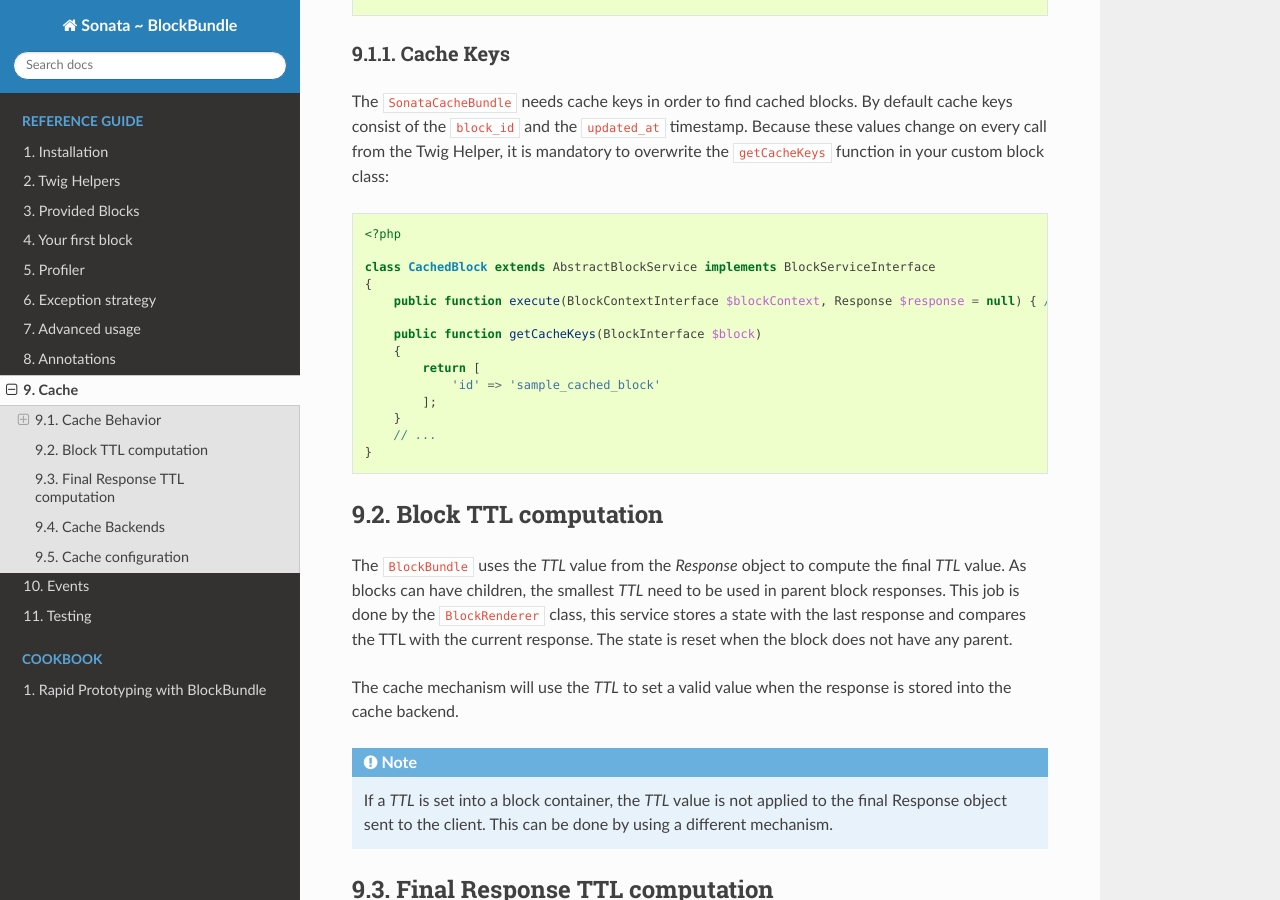
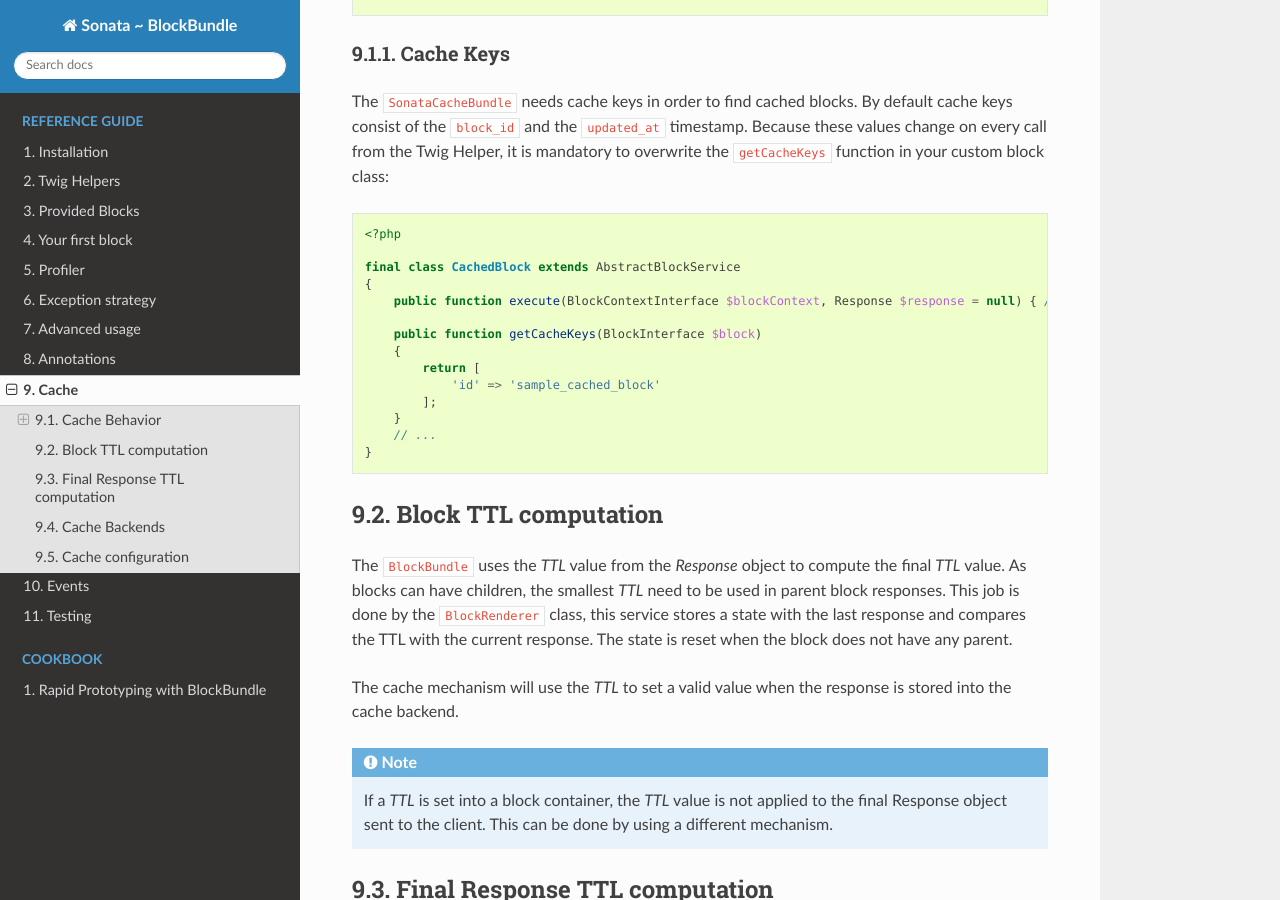
Before and after one commit to sonata-project/SonataBlockBundle, a Sphinx documentation site: the page built from docs/reference/cache.rst, in a window 1280 px wide and 900 px high, scrolled down 1415 px. Built offline with Sphinx 7.4.7 and the Read the Docs theme 2.0.0, drawn with Linux system fonts in a browser that asks for light colours.

Commit message:
Updated some code
Co-Authored-By: 0x6368 <christianbieg@aol.de>

```diff
--- a/docs/reference/cache.rst
+++ b/docs/reference/cache.rst
@@ -78,7 +78,7 @@ it is mandatory to overwrite the ``getCacheKeys`` function in your custom block
 
     <?php
 
-    class CachedBlock extends AbstractBlockService implements BlockServiceInterface
+    final class CachedBlock extends AbstractBlockService
     {
         public function execute(BlockContextInterface $blockContext, Response $response = null) { /*... */ }
 
```
